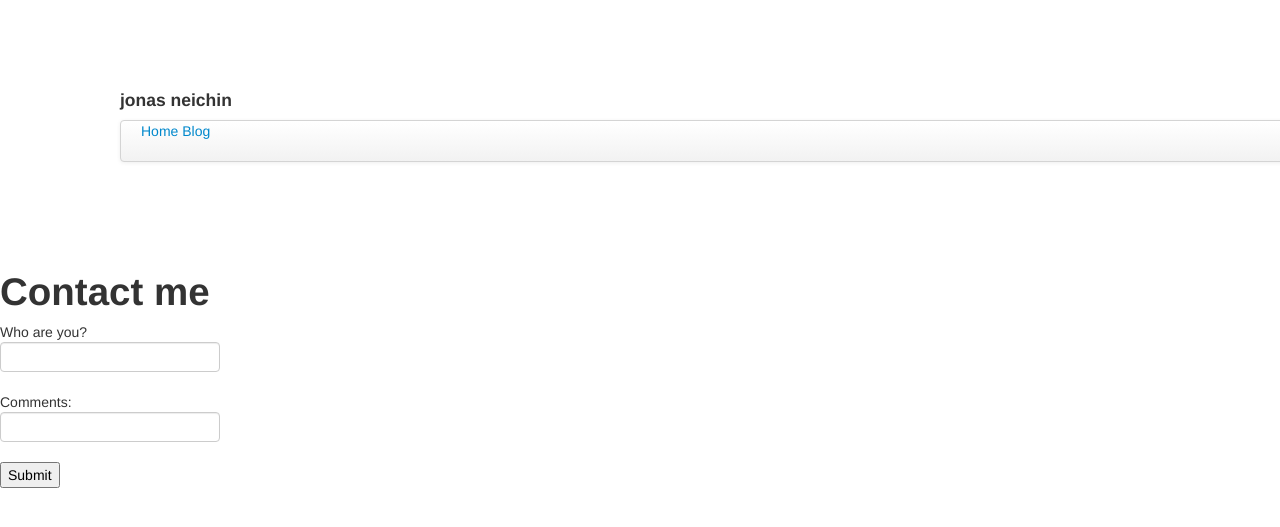
After one commit to jneich/blog, a Flask app: page /contact in a window 1280 px wide; the page is wider, and only the part inside the window is pictured. The commit adds this page. Shown: the top 527 px of that part. Run offline with Flask 2, Linux system fonts and the light colour scheme.

Commit message:
contact me form added

```diff
--- a/app/__init__.py
+++ b/app/__init__.py
@@ -1,4 +1,6 @@
 from flask import Flask
 
 app = Flask(__name__)
+app.config.from_object('config')
+
 from app import views
--- /dev/null
+++ b/app/forms.py
@@ -0,0 +1,7 @@
+from flask_wtf import Form
+from wtforms import StringField, BooleanField
+from wtforms.validators import DataRequired
+
+class ContactMeForm(Form):
+	name = StringField('name', validators=[DataRequired()])
+	comment = StringField('comment', validators=[DataRequired()])
--- a/app/templates/base.html
+++ b/app/templates/base.html
@@ -51,6 +51,10 @@
       top: 20px;
     }
 
+    p {
+      flex-wrap: wrap;
+    }
+
   </style>
   </head>
   <body>
--- /dev/null
+++ b/app/templates/contact_me.html
@@ -0,0 +1,16 @@
+{%extends "base.html" %}
+
+{% block content %}
+
+<h1> Contact me </h1>
+<form action="" method="post" name="contact_me">
+	{{ form.hidden_tag() }}
+	<p> Who are you? <br>
+	{{ form.name(size=80) }} <br>
+	</p>
+	<p> Comments: <br>
+	{{ form.comment(size=256)}} <br>
+	</p>
+	<p><input type="submit" value="Submit"></p>
+</form>
+{% endblock %}
--- a/app/views.py
+++ b/app/views.py
@@ -1,5 +1,6 @@
-from flask import render_template
+from flask import render_template, flash, redirect
 from app import app
+from .forms import ContactMeForm
 
 @app.route('/')
 @app.route('/index')
@@ -9,3 +10,11 @@ def index():
 @app.route('/blog')
 def blog():
 	return render_template('blog.html', title='Blog')
+
+
+@app.route('/contact', methods=['GET', 'POST'])
+def contact():
+	form = ContactMeForm()
+	return render_template('contact_me.html',
+							title='Contact Me',
+							form=form)
--- /dev/null
+++ b/config.py
@@ -0,0 +1,2 @@
+WTF_CSRF_ENABLED = True
+SECRET_KEY = '43qb6e(rl$+=-jbk_j+*@4*g=)#ss$rxswo14pi2r&l)f+uj98jtn'
```
